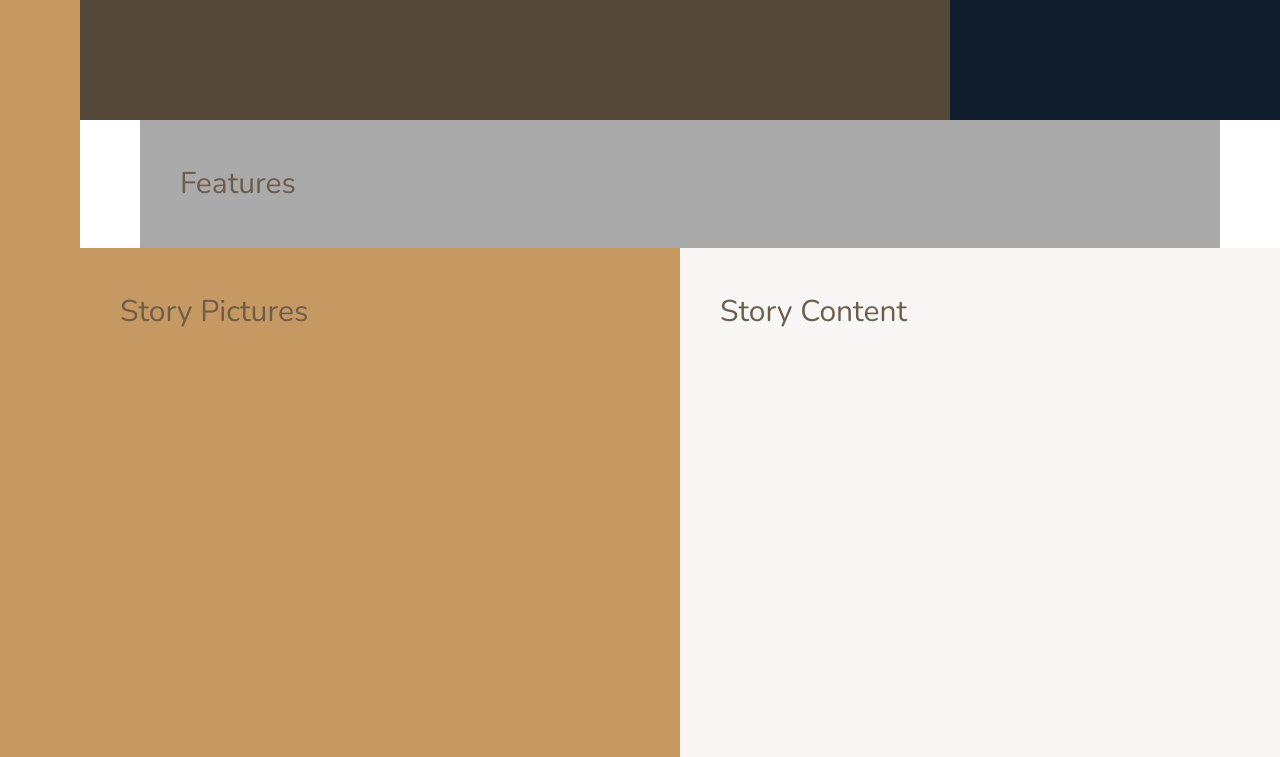
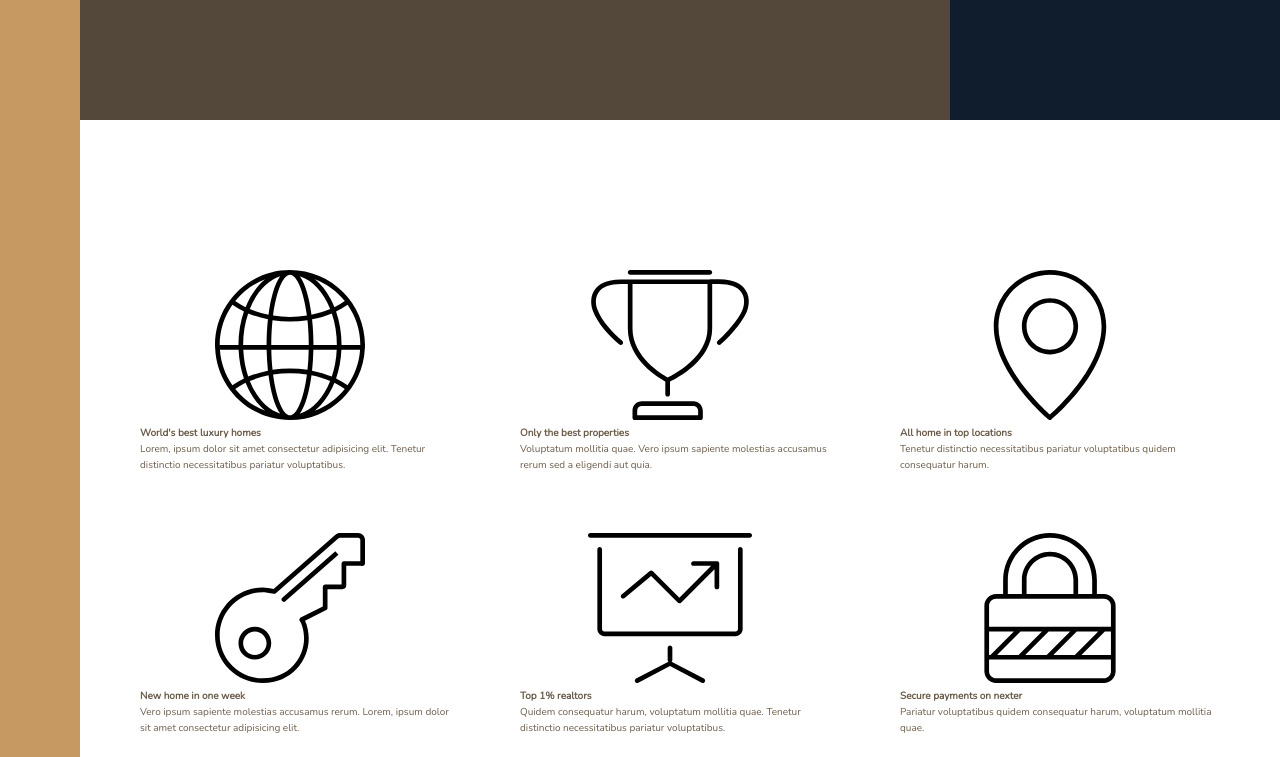
Before and after one commit to MD1010/css-training, a plain HTML site: page css-training/index.html in a window 1280 px wide. Shown: the part 520-1277 px from the top of the page. Drawn offline with nearby package versions, Linux system fonts and the light colour scheme.

Commit message:
one section styled

```diff
--- a/css-training/index.html
+++ b/css-training/index.html
@@ -15,7 +15,68 @@
     <div class="sidebar">Sidebar</div>
     <header class="header">Header</header>
     <div class="realtors">Top 3 Realtors</div>
-    <section class="features">Features</section>
+    <section class="features">
+      <div class="feature">
+        <svg class="feature__icon">
+          <use xlink:href="img/sprite.svg#icon-global"></use>
+        </svg>
+        <h4 class="heading-4">World's best luxury homes</h4>
+        <p class="feature__text">
+          Lorem, ipsum dolor sit amet consectetur adipisicing elit. Tenetur distinctio necessitatibus pariatur
+          voluptatibus.
+        </p>
+      </div>
+
+      <div class="feature">
+        <svg class="feature__icon">
+          <use xlink:href="img/sprite.svg#icon-trophy"></use>
+        </svg>
+        <h4 class="heading-4">Only the best properties</h4>
+        <p class="feature__text">
+          Voluptatum mollitia quae. Vero ipsum sapiente molestias accusamus rerum sed a eligendi aut quia.
+        </p>
+      </div>
+
+      <div class="feature">
+        <svg class="feature__icon">
+          <use xlink:href="img/sprite.svg#icon-map-pin"></use>
+        </svg>
+        <h4 class="heading-4">All home in top locations</h4>
+        <p class="feature__text">
+          Tenetur distinctio necessitatibus pariatur voluptatibus quidem consequatur harum.
+        </p>
+      </div>
+
+      <div class="feature">
+        <svg class="feature__icon">
+          <use xlink:href="img/sprite.svg#icon-key"></use>
+        </svg>
+        <h4 class="heading-4">New home in one week</h4>
+        <p class="feature__text">
+          Vero ipsum sapiente molestias accusamus rerum. Lorem, ipsum dolor sit amet consectetur adipisicing elit.
+        </p>
+      </div>
+
+      <div class="feature">
+        <svg class="feature__icon">
+          <use xlink:href="img/sprite.svg#icon-presentation"></use>
+        </svg>
+        <h4 class="heading-4">Top 1% realtors</h4>
+        <p class="feature__text">
+          Quidem consequatur harum, voluptatum mollitia quae. Tenetur distinctio necessitatibus pariatur voluptatibus.
+        </p>
+      </div>
+
+      <div class="feature">
+        <svg class="feature__icon">
+          <use xlink:href="img/sprite.svg#icon-lock"></use>
+        </svg>
+        <h4 class="heading-4">Secure payments on nexter</h4>
+        <p class="feature__text">
+          Pariatur voluptatibus quidem consequatur harum, voluptatum mollitia quae.
+        </p>
+      </div>
+    </section>
     <div class="story__pictures">Story Pictures</div>
     <div class="story__content">Story Content</div>
     <section class="homes">Homes</section>
--- a/css-training/sass/_base.scss
+++ b/css-training/sass/_base.scss
@@ -43,9 +43,4 @@ body {
       [col-start] minmax(min-content, 14rem) [col-end]
     )
     [center-end] minmax(6rem, 1fr) [full-end];
-
-  & > * {
-    padding: 40px;
-    font-size: 3rem;
-  }
 }
--- a/css-training/sass/_features.scss
+++ b/css-training/sass/_features.scss
@@ -1,4 +1,9 @@
 .features {
-  background-color: $color-grey-light-2;
   grid-column: center-start / center-end;
+
+  margin: 15rem 0;
+
+  display: grid;
+  grid-template-columns: repeat(3, 1fr);
+  grid-gap: 6rem;
 }
```
Also changed, not shown: css-training/dist/main.css.
